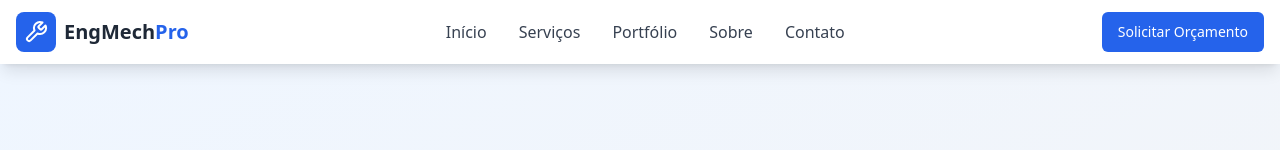
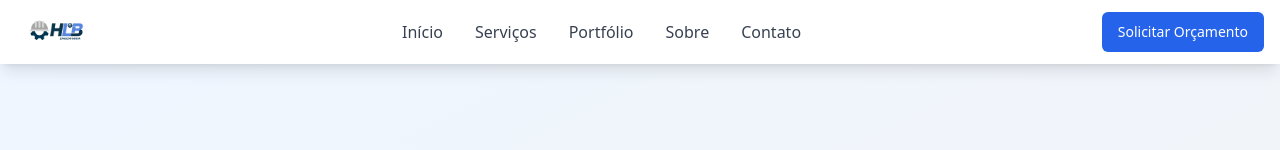
Before and after one commit to bafile/azul-engenharia-portfolio, a React (Vite) app: page / in a window 1280 px wide. Shown: the top 150 px of the page. Built offline with nearby package versions, Linux system fonts and the light colour scheme.

Commit message:
Replace Hero image with logo
Replaced the image in the Hero section with the provided logo.

```diff
--- a/src/components/Header.tsx
+++ b/src/components/Header.tsx
@@ -1,6 +1,6 @@
 
 import { useState } from "react";
-import { Menu, X, Wrench } from "lucide-react";
+import { Menu, X } from "lucide-react";
 import { Button } from "@/components/ui/button";
 
 const Header = () => {
@@ -19,13 +19,12 @@ const Header = () => {
       <div className="container mx-auto px-4">
         <div className="flex items-center justify-between h-16">
           {/* Logo */}
-          <div className="flex items-center space-x-2">
-            <div className="bg-blue-600 p-2 rounded-lg">
-              <Wrench className="h-6 w-6 text-white" />
-            </div>
-            <span className="text-xl font-bold text-gray-800">
-              EngMech<span className="text-blue-600">Pro</span>
-            </span>
+          <div className="flex items-center">
+            <img
+              src="/lovable-uploads/ae417f58-5c54-4921-b106-66fc726a6f19.png"
+              alt="HLB Engenharia"
+              className="h-12 w-auto"
+            />
           </div>
 
           {/* Desktop Navigation */}
```
Also changed, not shown: public/lovable-uploads/ae417f58-5c54-4921-b106-66fc726a6f19.png (added).
